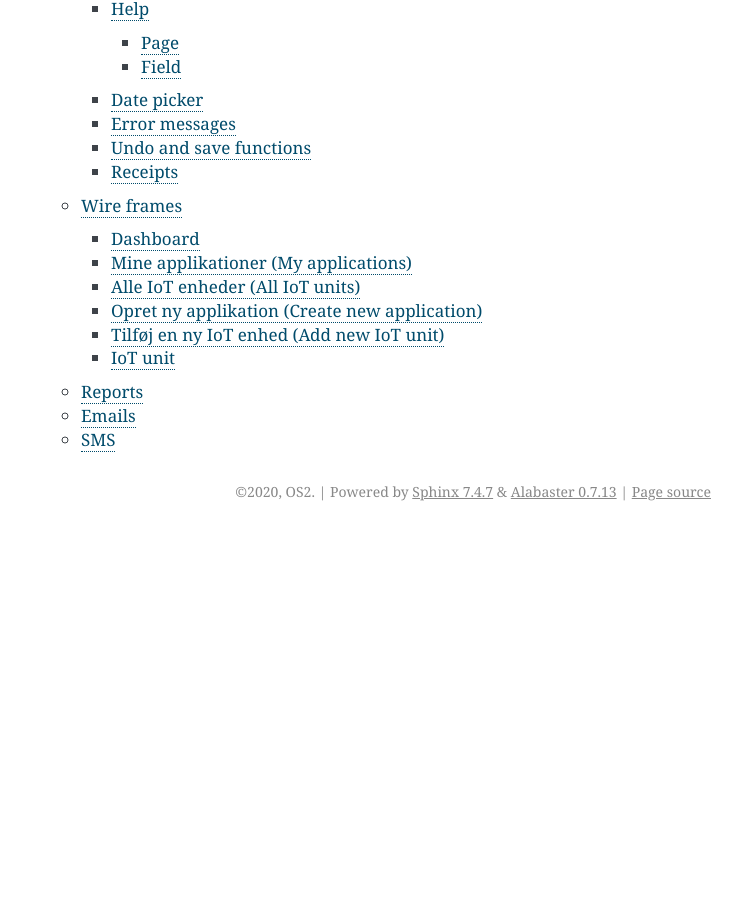
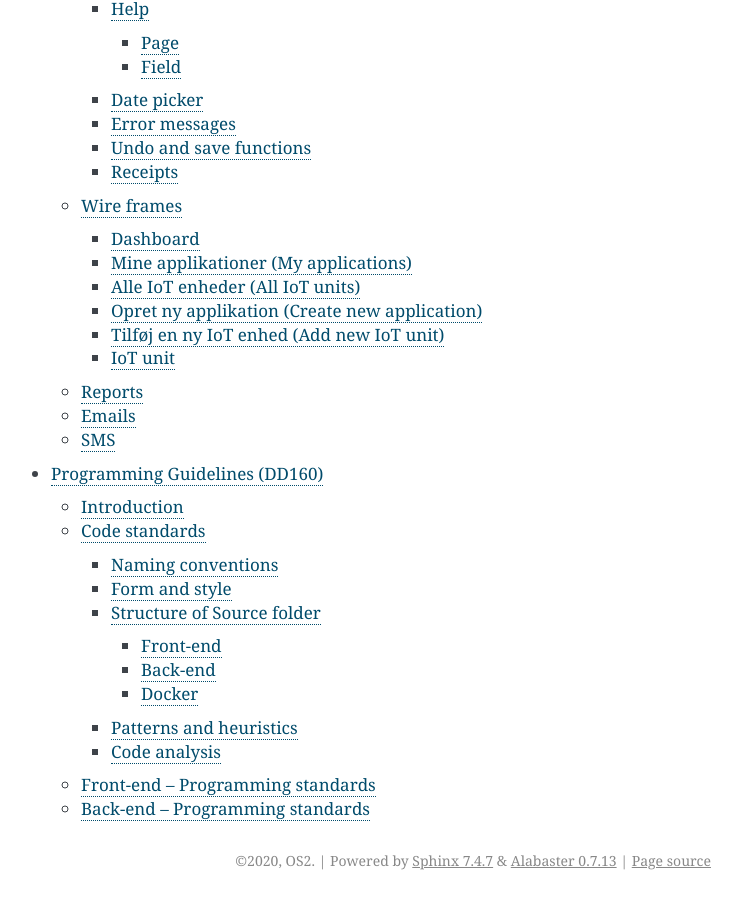
Before and after one commit to OS2iot/OS2iot-docs, a Sphinx documentation site: the page built from source/contents.rst, in a window 1280 px wide and 900 px high, scrolled down 3500 px. Shown: the whole window, without its empty margins (399-1141 px from the left). Built offline with Sphinx 7.4.7, drawn with Linux system fonts in a browser that asks for light colours; before the commit the page ends 4031 px from its top, so only the background shows below that; some of the changed lines change nothing that is shown.

Commit message:
Programming guidelines

```diff
--- a/source/contents.rst
+++ b/source/contents.rst
@@ -5,3 +5,4 @@
    user-interface-guidelines/user-interface-guidelines.rst
    logical-data-model/logical-datamodel.rst
    user-interface-design/ui-design.rst
+   programming-guidelines/programming-guidelines.rst
--- /dev/null
+++ b/source/programming-guidelines/programming-guidelines.rst
@@ -0,0 +1,172 @@
+Programming Guidelines (DD160)
+================================
+
+Introduction
+------------
+
+This document describes the programming guidelines and procedures for
+the solution.
+
+The guidelines and procedures will ensure a uniform code base, which is
+easy to understand and maintain and thus is easy to transition to
+another vendor should the customer wish to do so. Both the specific
+standards for writing code and the more general procedures that apply to
+the development process, are described in this document.
+
+Code standards
+--------------
+
+Naming conventions
+~~~~~~~~~~~~~~~~~~
+
+We follow the same naming conventions as the TypeScript project itself:
+https://github.com/Microsoft/TypeScript/wiki/Coding-guidelines#names.
+
+Form and style
+~~~~~~~~~~~~~~
+
+-  Each logical component is in its own file.
+
+-  Indentation is 4 spaces
+
+-  Lines should be broken if they exceed 160 characters
+
+-  Only have one declaration pr. Line
+
+Structure of Source folder
+~~~~~~~~~~~~~~~~~~~~~~~~~~
+
+The project is separated into three git repositories to separate
+concerns between the front-end, the back-end, and the container
+orchestration using docker.
+
+Front-end
+^^^^^^^^^
+
+Angular 9 is used for the frontend. The file structure described in the
+Angular documentation will be used. This can be seen here:
+https://angular.io/guide/file-structure
+
+-  The app folder contains projects’ logic and data
+
+-  A shared folder will contain shared components
+
+-  Pages are divided into separate folders (modules)
+
+-  Page elements are divided into components either placed in the
+   module/folder of the page or in the shared folder
+
+-  Services are placed at the logical level where they are used. Shared
+   services are located higher up in the tree structure
+
+Back-end
+^^^^^^^^
+
+| We use a structure similar to the one described here:
+| https://softwareontheroad.com/ideal-nodejs-project-structure/
+
+Some of the important parts are:
+
+-  Separate business logic from the controllers
+
+-  Separate test code from production code
+
+Docker
+^^^^^^
+
+In the root directory we place the docker-compose file. In the
+configuration folder, there is another folder for each part of the
+project, in which their respective configuration options.
+
+This organization is modelled after the setup ChirpStack [1]_ uses.
+
+Patterns and heuristics
+~~~~~~~~~~~~~~~~~~~~~~~
+
+-  Avoid using the “any” type, if at possible
+
+-  Use functional constructions such as map and filter over imperative
+   loops.
+
+-  Functions should only be at one level of abstractions (split up to
+   ease testing)
+
+-  Avoid side-effects (make functions pure, such that they are easier to
+   test)
+
+-  Keep functions short and to the point, have them do one thing.
+
+-  Try to avoid comments. They tend to get outdated and will end up
+   causing more confusion the good. Consider rewriting the code and use
+   the variables and functions to express the same sentiment.
+
+-  Do not commit dead code, and do not commit commented out code.
+
+Code analysis
+~~~~~~~~~~~~~
+
+We use ESLint to lint the code an ensure that we follow best practices.
+
+SonarCude / SIG? (TBD)
+
+Front-end – Programming standards
+---------------------------------
+
+The frontend code is written in TypeScript [2]_ (Angular 9). In the
+project ESLint [3]_ is setup to lint the code for preventable and/or
+syntax related errors. . To keep code formatting consistent we use
+Prettier [4]_ to format the code. We try to follow the do’s and don’ts
+of TypeScript
+(https://www.typescriptlang.org/docs/handbook/declaration-files/do-s-and-don-ts.html).
+For more examples of keeping the code clean see:
+https://labs42io.github.io/clean-code-typescript/
+
+Testing will primarily be done manually in the frontend. If automated
+test is needed we will use Karma as is the standard in Angular. See:
+https://angular.io/guide/testing
+
+Back-end – Programming standards
+--------------------------------
+
+The backend code is written in TypeScript. In the project ESLint will be
+setup to lint the code for common, machine fixable mistakes. To keep
+code formatting consistent we use Prettier to format the code. We try to
+follow the do’s and don’ts of TypeScript
+(https://www.typescriptlang.org/docs/handbook/declaration-files/do-s-and-don-ts.html).
+For more examples of keeping the code clean see:
+https://labs42io.github.io/clean-code-typescript/
+
+To connect to the database we use TypeORM [5]_, and we use the “Data
+Mapper” pattern for all our queries. We determine the datebase schema
+code-first, and use TypeORM database migrations to change it.
+
+For testing we use Jest or Mocha (TBD). We attempt to write both
+unit-test for each unit in isolation in addition to integration-tests to
+ensure that the whole is functioning. We strive to do Test Driven
+Development (TDD) and keep the code coverage as high as reasonably
+possible. (Requirement 24 dictates: At least 50% coverage for less
+complex units and 70% for more complex units, and a line coverage above
+75%).
+
+To minimize differences between how the code runs on each pc, we use
+docker for each part, and docker-compose to combine the containers.
+
+.. [1]
+   https://github.com/brocaar/chirpstack-docker
+
+.. [2]
+   https://www.typescriptlang.org/
+
+.. [3]
+   https://eslint.org/
+   https://github.com/typescript-eslint/typescript-eslint
+
+.. [4]
+   https://prettier.io/
+
+.. [5]
+   https://typeorm.io/#/
+
+.. |image0| image:: ./media/image3.emf
+   :width: 1.51111in
+   :height: 0.23194in
```
Also changed, not shown: 1 other file.
